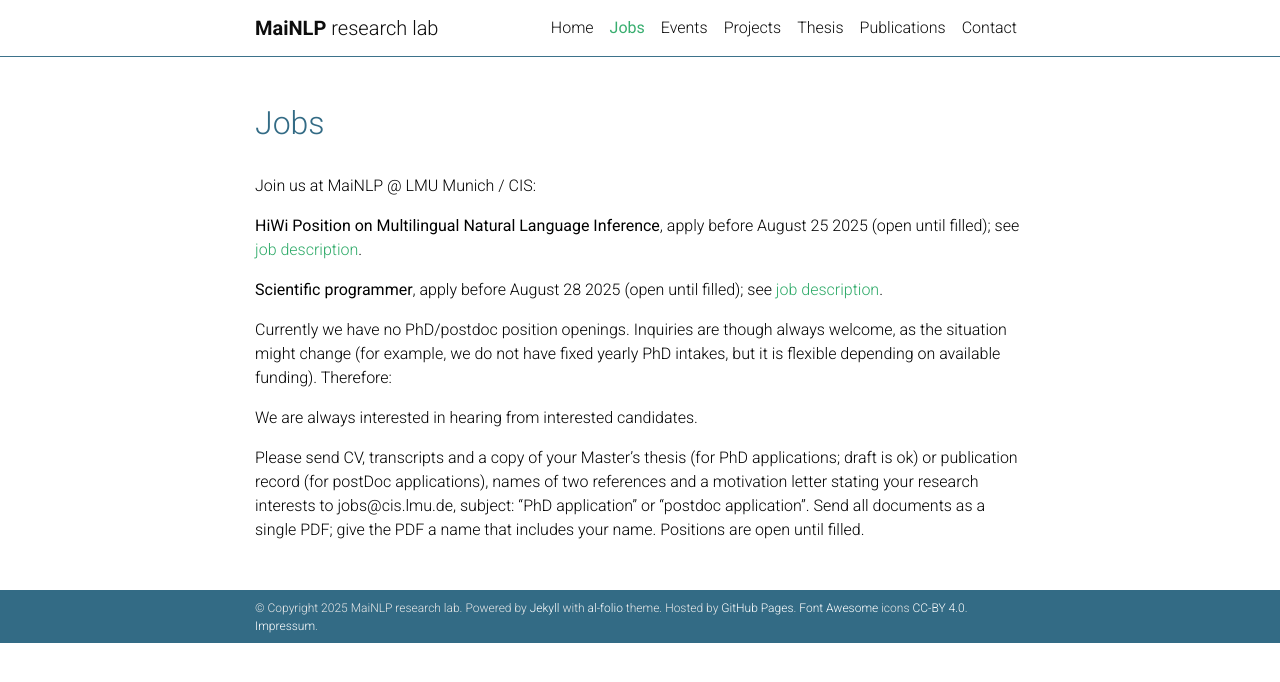
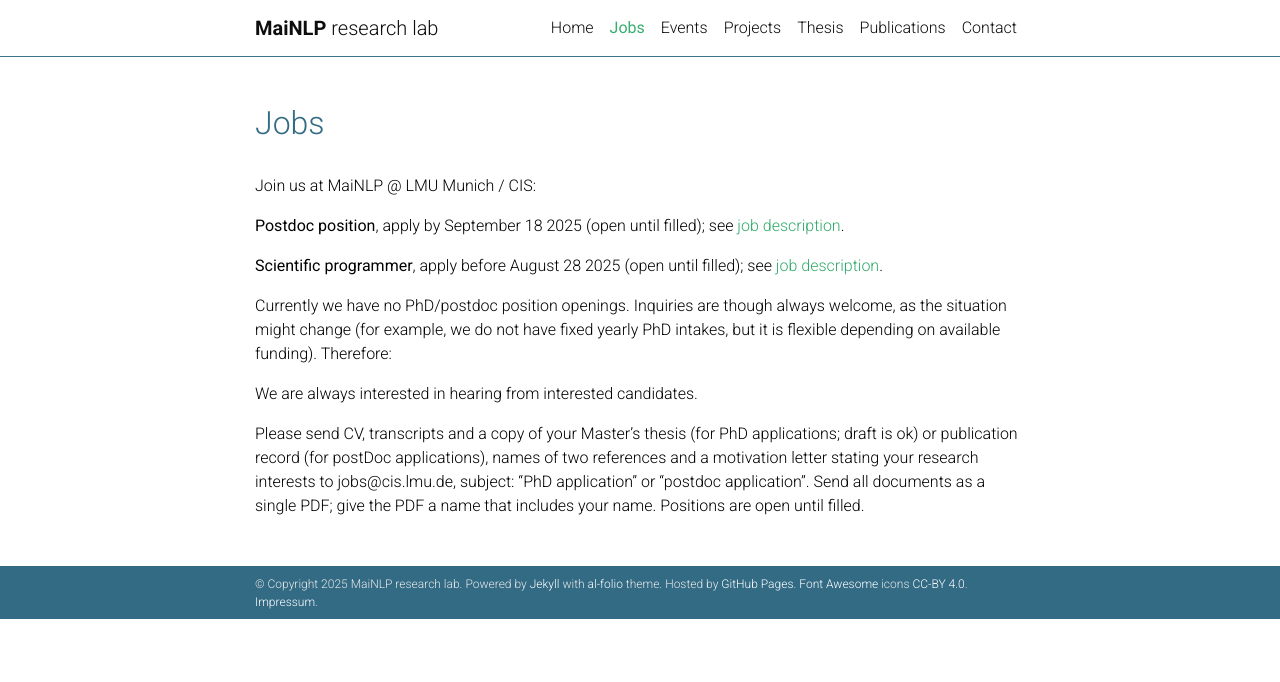
Before and after one commit to mainlp/mainlp.github.io, a Jekyll site: the page built from _pages/jobs.md, in a window 1280 px wide. Shown: the top 682 px of the page. Built offline with Jekyll 4.4.1, drawn with Linux system fonts in a browser that asks for light colours; comment, search, counter and statistics services are not loaded; a style sheet for code colours, icons or effects is not loaded.

Commit message:
Update jobs.md

```diff
--- a/_pages/jobs.md
+++ b/_pages/jobs.md
@@ -13,7 +13,8 @@ Join us at MaiNLP @ LMU Munich / CIS:
 - If you are interested in a PhD position at MaiNLP lab, we currently are open for applications through [MCML](https://www.portal.graduatecenter.lmu.de/ocgc/mcml).
 - For ELLIS 2025 with MaiNLP as primary host, please also send your application to MCML.-->
 
-<b>HiWi Position on Multilingual Natural Language Inference</b>, apply before August 25 2025 (open until filled); see <a href="/assets/pdf/hiwi-ad-MultilingualNLI.pdf" target="_blank">job description</a>.
+<!--<b>HiWi Position on Multilingual Natural Language Inference</b>, apply before August 25 2025 (open until filled); see <a href="/assets/pdf/hiwi-ad-MultilingualNLI.pdf" target="_blank">job description</a>.-->
+<b>Postdoc position</b>, apply by September 18 2025 (open until filled); see <a href="/assets/pdf/Postdoc-position-2026.pdf" target="_blank">job description</a>.
 
 <b>Scientific programmer</b>, apply before August 28 2025 (open until filled); see <a href="/assets/pdf/Scientific programmer-MaiNLP.pdf" target="_blank">job description</a>.
 
```
